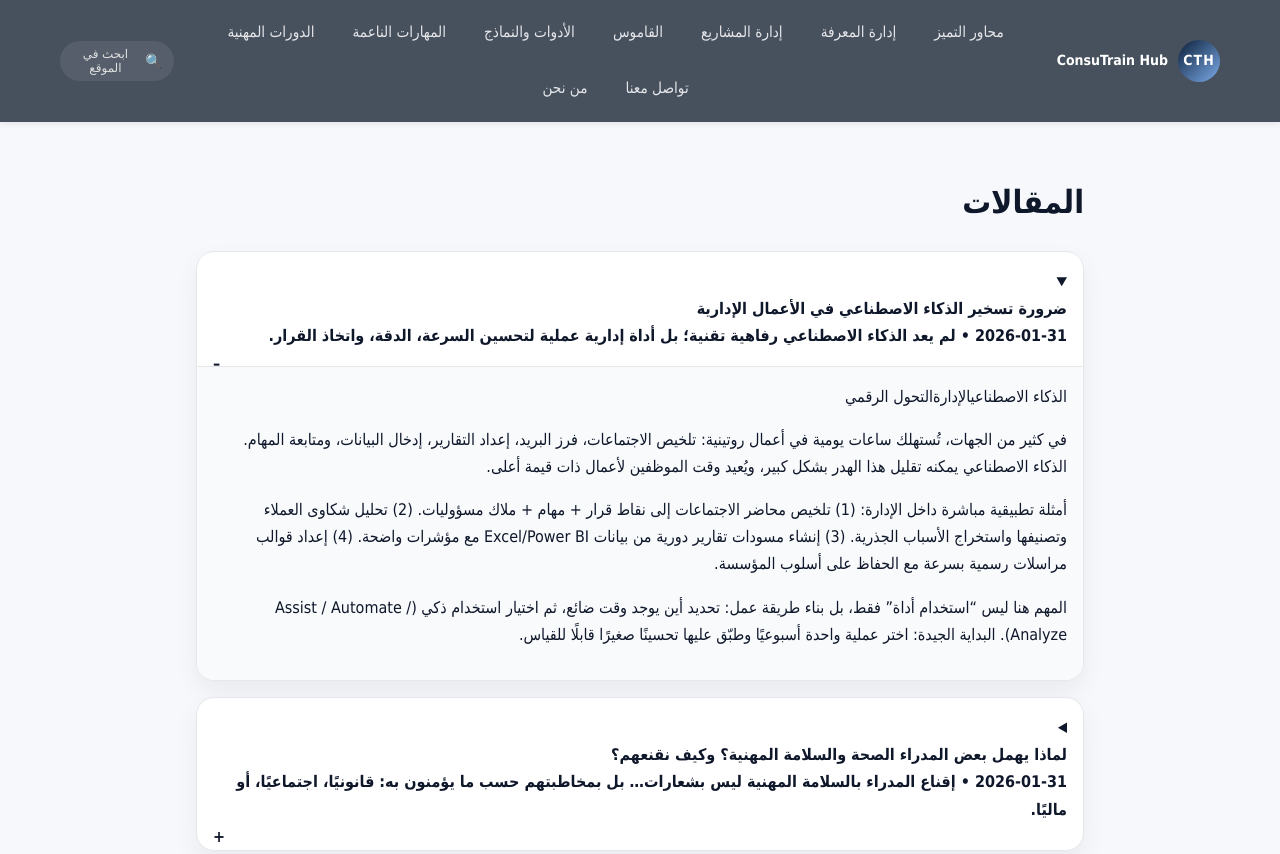
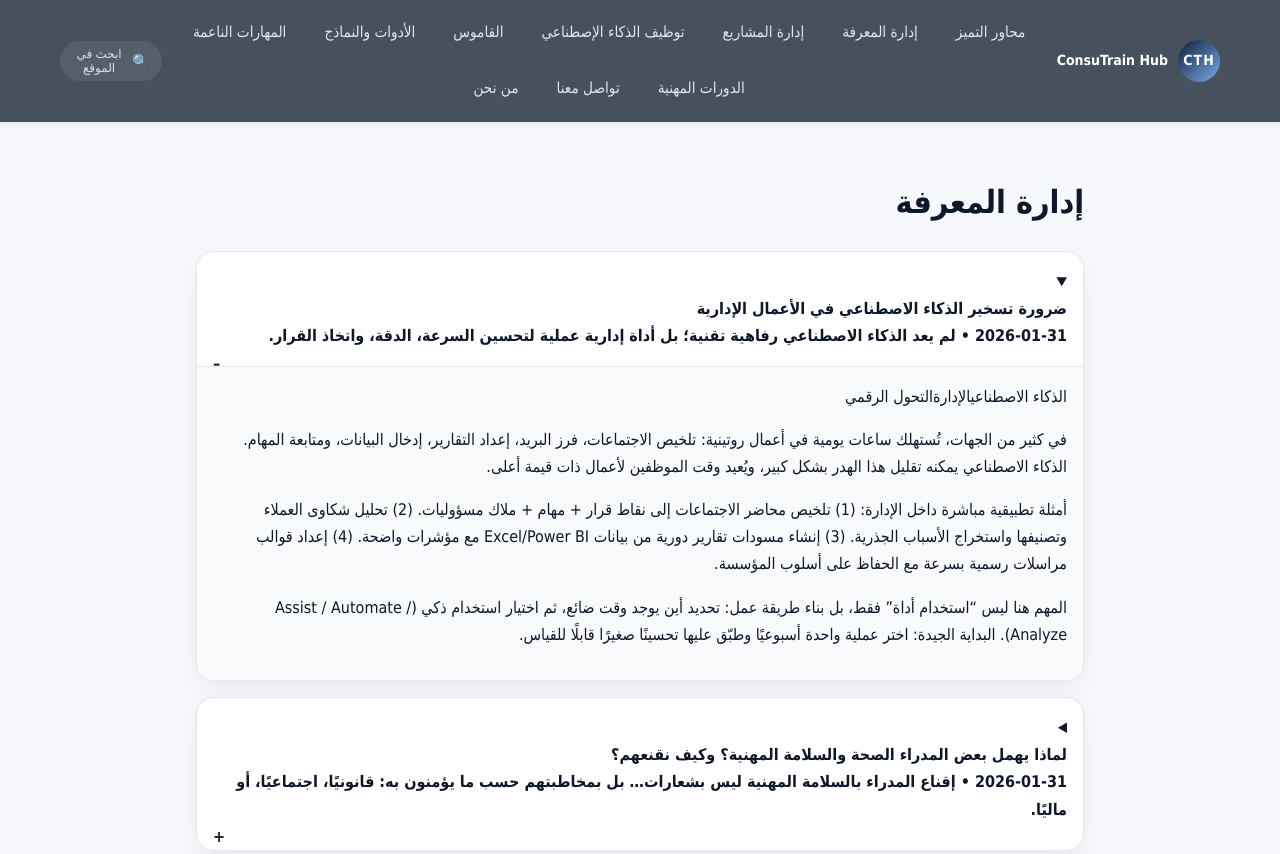
Before and after one commit to beauhope/ConsuTrain-Hub, a plain HTML site: page articles.html in a window 1280 px wide. Shown: the top 854 px of the page. Drawn offline with Linux system fonts and the light colour scheme.

Commit message:
add Ai page

```diff
--- a/articles.html
+++ b/articles.html
@@ -38,7 +38,7 @@
     <div class="container">
 
       <div class="section__head">
-        <h1 class="section__title">المقالات</h1>
+        <h1 class="section__title">إدارة المعرفة</h1>
 
       </div>
 
--- a/partials/header.html
+++ b/partials/header.html
@@ -12,6 +12,7 @@
       <a href="topics.html">محاور التميز</a>
       <a href="articles.html">إدارة المعرفة</a>
       <a href="project-management.html">إدارة المشاريع</a>
+      <a href="AI.html"> توظيف الذكاء الإصطناعي</a>
       <a href="glossary.html">القاموس</a>
       <a href="tools.html">الأدوات والنماذج</a>
       <a href="SoftSkill.html">المهارات الناعمة</a>
```
